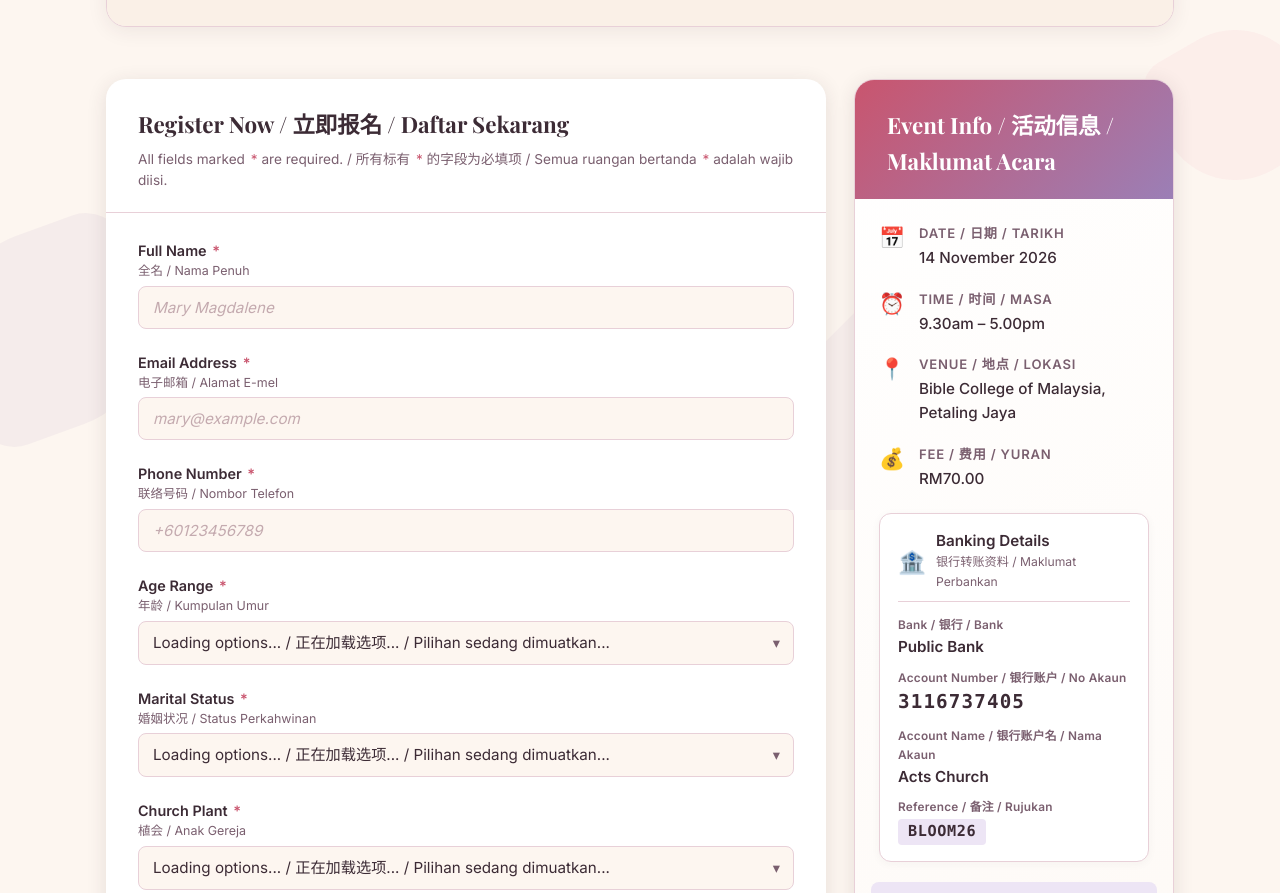
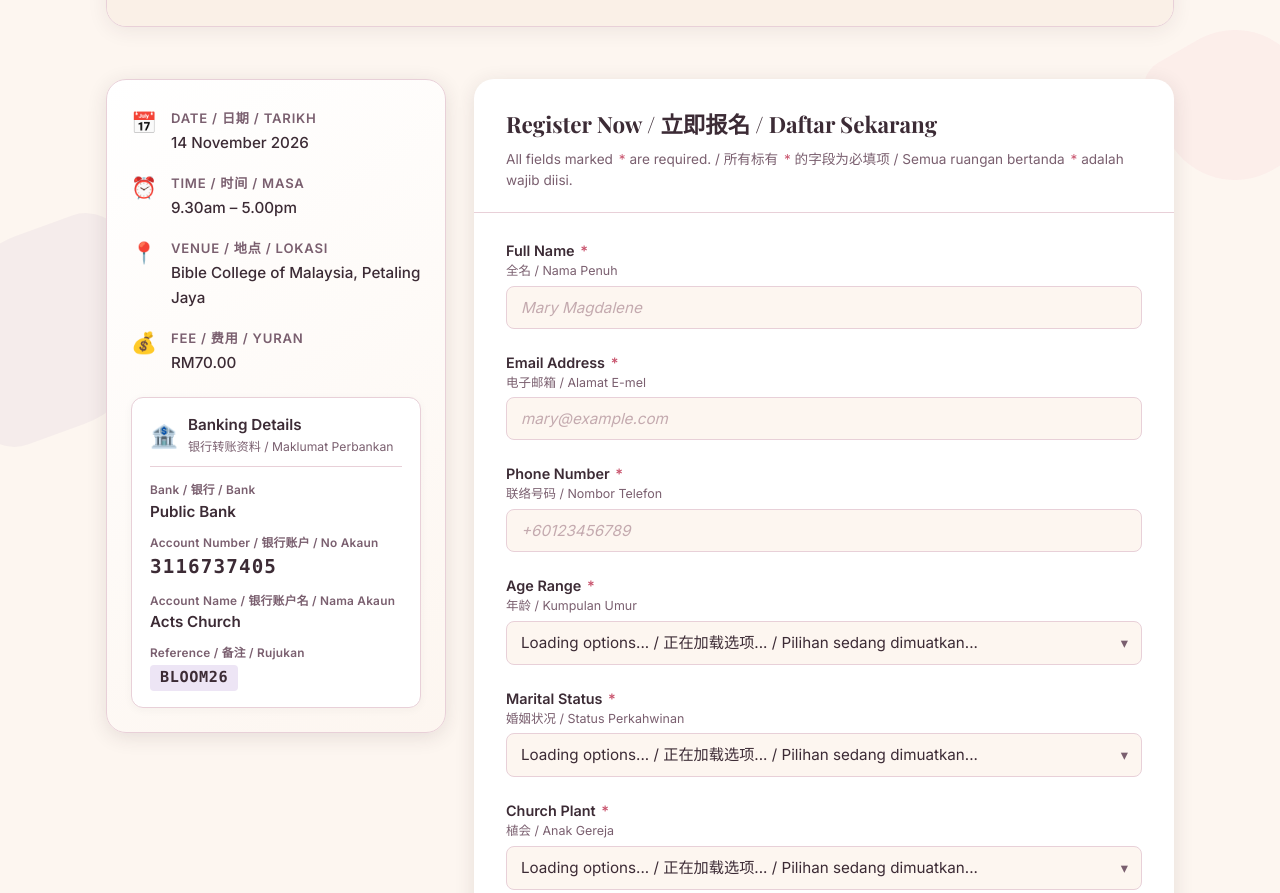
Before and after one commit to kuancheen/bloom-conference-2026, a website: page public/index.html in a window 1280 px wide. Shown: the part 290-1183 px from the top of the page. Drawn offline with nearby package versions, Linux system fonts and the light colour scheme.

Commit message:
layout: move Event Info block to left without header banner and place info note below submit button

```diff
--- a/public/index.html
+++ b/public/index.html
@@ -10,7 +10,7 @@
       href="https://fonts.googleapis.com/css2?family=Playfair+Display:wght@400;600;700&family=Inter:wght@300;400;500;600&display=swap"
       rel="stylesheet"
     />
-    <link rel="stylesheet" href="styles.css?20261009160500" />
+    <link rel="stylesheet" href="styles.css?20261009161400" />
   </head>
   <body>
     <!-- Decorative background petals -->
@@ -34,6 +34,69 @@
       </header>
 
       <main class="layout">
+        <!-- Event Info Panel (Left / First on Mobile) -->
+        <aside class="panel panel--secondary">
+          <div class="info-card">
+            <div class="info-row">
+              <span class="info-icon">📅</span>
+              <div>
+                <strong>Date / 日期 / Tarikh</strong>
+                <p>14 November 2026</p>
+              </div>
+            </div>
+            <div class="info-row">
+              <span class="info-icon">⏰</span>
+              <div>
+                <strong>Time / 时间 / Masa</strong>
+                <p>9.30am – 5.00pm</p>
+              </div>
+            </div>
+            <div class="info-row">
+              <span class="info-icon">📍</span>
+              <div>
+                <strong>Venue / 地点 / Lokasi</strong>
+                <p>Bible College of Malaysia, Petaling Jaya</p>
+              </div>
+            </div>
+            <div class="info-row">
+              <span class="info-icon">💰</span>
+              <div>
+                <strong>Fee / 费用 / Yuran</strong>
+                <p>RM70.00</p>
+              </div>
+            </div>
+
+            <!-- Banking Details Card -->
+            <div class="bank-details-card">
+              <div class="bank-header">
+                <span class="info-icon">🏦</span>
+                <div>
+                  <h3 class="bank-title">Banking Details</h3>
+                  <span class="bank-subtitle">银行转账资料 / Maklumat Perbankan</span>
+                </div>
+              </div>
+              <div class="bank-grid">
+                <div class="bank-field">
+                  <span class="bank-label">Bank / 银行 / Bank</span>
+                  <span class="bank-value">Public Bank</span>
+                </div>
+                <div class="bank-field">
+                  <span class="bank-label">Account Number / 银行账户 / No Akaun</span>
+                  <span class="bank-value bank-value--highlight">3116737405</span>
+                </div>
+                <div class="bank-field">
+                  <span class="bank-label">Account Name / 银行账户名 / Nama Akaun</span>
+                  <span class="bank-value">Acts Church</span>
+                </div>
+                <div class="bank-field">
+                  <span class="bank-label">Reference / 备注 / Rujukan</span>
+                  <span class="bank-value bank-value--ref">BLOOM26</span>
+                </div>
+              </div>
+            </div>
+          </div>
+        </aside>
+
         <!-- Registration Form Panel -->
         <section class="panel panel--primary">
           <div class="panel-header">
@@ -260,76 +323,9 @@
                 <span class="btn-spinner" id="btnSpinner" aria-hidden="true"></span>
               </button>
             </div>
-          </form>
-        </section>
 
-        <!-- Info Panel -->
-        <aside class="panel panel--secondary">
-          <div class="panel-header">
-            <h2>Event Info / 活动信息 / Maklumat Acara</h2>
-          </div>
-
-          <div class="info-card">
-            <div class="info-row">
-              <span class="info-icon">📅</span>
-              <div>
-                <strong>Date / 日期 / Tarikh</strong>
-                <p>14 November 2026</p>
-              </div>
-            </div>
-            <div class="info-row">
-              <span class="info-icon">⏰</span>
-              <div>
-                <strong>Time / 时间 / Masa</strong>
-                <p>9.30am – 5.00pm</p>
-              </div>
-            </div>
-            <div class="info-row">
-              <span class="info-icon">📍</span>
-              <div>
-                <strong>Venue / 地点 / Lokasi</strong>
-                <p>Bible College of Malaysia, Petaling Jaya</p>
-              </div>
-            </div>
-            <div class="info-row">
-              <span class="info-icon">💰</span>
-              <div>
-                <strong>Fee / 费用 / Yuran</strong>
-                <p>RM70.00</p>
-              </div>
-            </div>
-
-            <!-- Banking Details Card -->
-            <div class="bank-details-card">
-              <div class="bank-header">
-                <span class="info-icon">🏦</span>
-                <div>
-                  <h3 class="bank-title">Banking Details</h3>
-                  <span class="bank-subtitle">银行转账资料 / Maklumat Perbankan</span>
-                </div>
-              </div>
-              <div class="bank-grid">
-                <div class="bank-field">
-                  <span class="bank-label">Bank / 银行 / Bank</span>
-                  <span class="bank-value">Public Bank</span>
-                </div>
-                <div class="bank-field">
-                  <span class="bank-label">Account Number / 银行账户 / No Akaun</span>
-                  <span class="bank-value bank-value--highlight">3116737405</span>
-                </div>
-                <div class="bank-field">
-                  <span class="bank-label">Account Name / 银行账户名 / Nama Akaun</span>
-                  <span class="bank-value">Acts Church</span>
-                </div>
-                <div class="bank-field">
-                  <span class="bank-label">Reference / 备注 / Rujukan</span>
-                  <span class="bank-value bank-value--ref">BLOOM26</span>
-                </div>
-              </div>
-            </div>
-          </div>
-
-          <div class="info-note">
+            <!-- Instructions & Support Note (Pic 2) -->
+            <div class="info-note" style="margin: 28px 0 0; background: var(--bloom-cream); border: 1px solid var(--bloom-border);">
               <p>🌸 Open to ladies aged 16 years and above / 报名开放给 16 岁和以上的女士们 / Terbuka kepada wanita berumur 16 tahun dan ke atas.</p>
               <hr style="margin: 16px 0; border: none; border-top: 1px solid rgba(60, 43, 53, 0.1);" />
               <p><strong>📧 Please be on a look out for a confirmation email from us in the next 15 minutes via our info@actschurchconference.com email address. Do check your spam/junk/all mail/promotion tabs too.</strong></p>
@@ -338,7 +334,8 @@
               <hr style="margin: 16px 0; border: none; border-top: 1px solid rgba(60, 43, 53, 0.1);" />
               <p><em>If you did not receive the confirmation email, kindly write in to info@actschurchconference.com for more enquiries. / 若你没有收到邮件确认你的报名，请发邮件给 info@actschurchconference.com 询问详情。 / Jika anda tidak menerima e-mel pengesahan, sila hubungi info@actschurchconference.com untuk pertanyaan lanjut.</em></p>
             </div>
-        </aside>
+          </form>
+        </section>
       </main>
 
       <!-- Success Screen (hidden by default) -->
@@ -377,7 +374,7 @@
       </footer>
     </div>
 
-    <script src="config.js?20261009160500"></script>
-    <script src="app.js?20261009160500"></script>
+    <script src="config.js?20261009161400"></script>
+    <script src="app.js?20261009161400"></script>
   </body>
 </html>
--- a/public/styles.css
+++ b/public/styles.css
@@ -111,7 +111,7 @@ body {
 /* ---------- Layout Grid ---------- */
 .layout {
   display: grid;
-  grid-template-columns: 1fr 320px;
+  grid-template-columns: 340px 1fr;
   gap: 28px;
   align-items: start;
 }
@@ -517,17 +517,8 @@ select option[value=""] {
 }
 
 /* ---------- Info Panel (sidebar) ---------- */
-.panel--secondary .panel-header {
-  background: linear-gradient(135deg, var(--bloom-rose) 0%, var(--bloom-lavender) 100%);
-  border-bottom: none;
-}
-
-.panel--secondary .panel-header h2 {
-  color: #fff;
-}
-
 .info-card {
-  padding: 24px 24px 16px;
+  padding: 28px 24px 24px;
 }
 
 .info-row {
```
Lines whose indentation alone changed are shown as unchanged.
